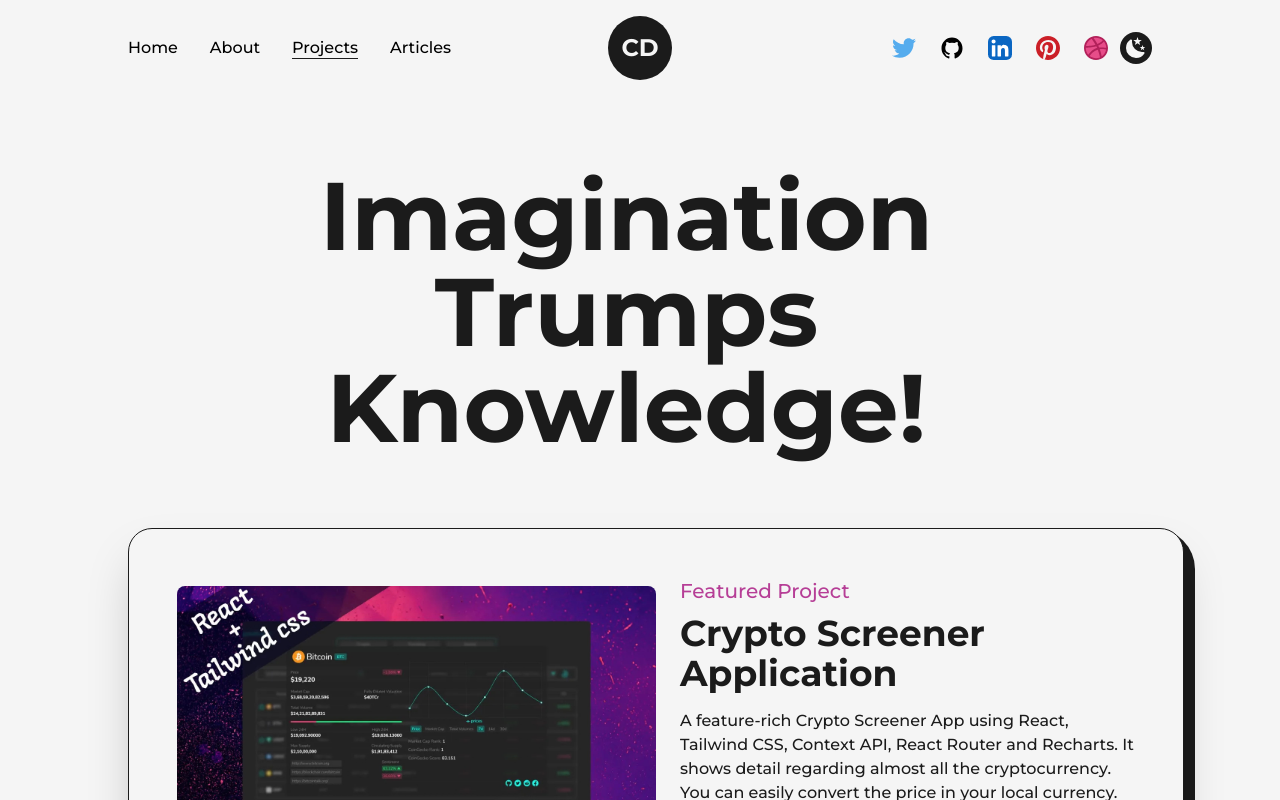
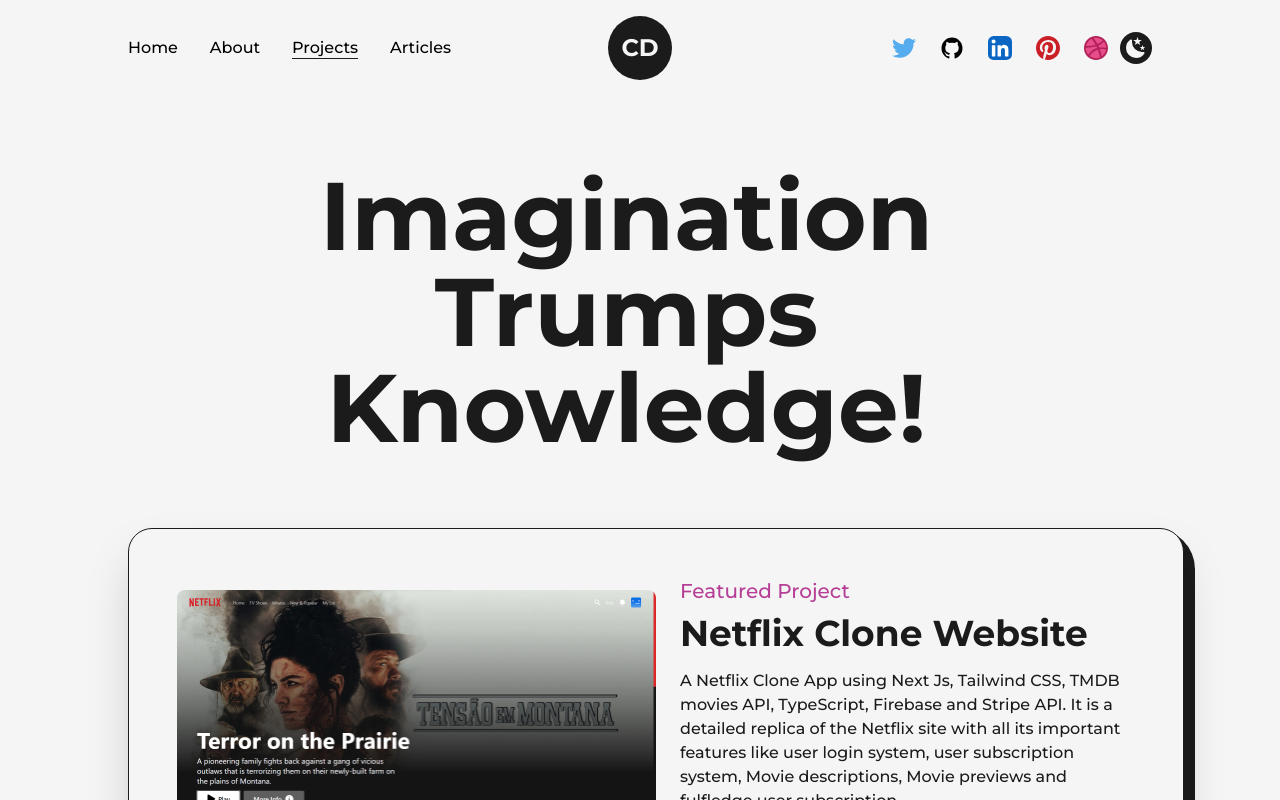
Before and after one commit to ChinmayDandekar/NextJs-Portfolio, a Next.js app: page /projects in a window 1280 px wide. Shown: the top 800 px of the page. Built offline with nearby package versions, Linux system fonts and the light colour scheme.

Commit message:
animation loading

```diff
--- a/src/components/TransitionEffect.jsx
+++ b/src/components/TransitionEffect.jsx
@@ -7,18 +7,18 @@
           <motion.div className='fixed top-0 bottom-0 right-full w-screen h-screen z-30 bg-primary'
             initial={{x:"100%", width:"100%"}}
               animate={{ x: "0%", width: "0%" }}
-              transition={{ duration: 0.8, ease: "easeInOut" }}
-              exit={{x:["0%","100%"],width:["0%","100%"]}}
+              transition={{ duration: 0.5, ease: "easeInOut" }}
+              exit={{x:["0%","100%"],width:["0%","100%"], duration:0.5}}
           />
           <motion.div className='fixed top-0 bottom-0 right-full w-screen h-screen z-20 bg-light'
             initial={{x:"100%", width:"100%"}}
               animate={{ x: "0%", width: "0%" }}
-              transition={{delay:0.2,duration:0.8, ease:"easeInOut"}}
+              transition={{delay:0.2,duration:0.5, ease:"easeInOut"}}
           />
           <motion.div className='fixed top-0 bottom-0 right-full w-screen h-screen z-10 bg-dark'
             initial={{x:"100%", width:"100%"}}
               animate={{ x: "0%", width: "0%" }}
-              transition={{delay:0.4, duration:0.8, ease:"easeInOut"}}
+              transition={{delay:0.4, duration:0.5, ease:"easeInOut"}}
           />
       </>
   )
--- a/src/pages/projects.jsx
+++ b/src/pages/projects.jsx
@@ -3,7 +3,7 @@
 import Layout from '@/components/Layout'
 import AnimatedText from '@/components/AnimatedText'
 import { GithubIcon } from '@/components/Icons'
-import project1 from "../../public/images/projects/crypto-screener-cover-image.jpg"
+import project1 from "../../public/images/projects/netflix-clone-ss.png"
 import Link from 'next/link'
 import Image from 'next/image'
 import { motion } from 'framer-motion'
@@ -29,6 +29,7 @@
                     priority
                     sizes="(max-width: 768px) 100vw, (max-width: 1200px) 50vw, 50vw"
                 />
+
             </Link>
             <div className='w-1/2 flex flex-col items-start justify-between pl-6 lg:w-full lg:pl-0 lg:pt-6'>
                 <span className='text-primary dark:text-primaryDark font-medium text-xl xs:text-base '>{type}</span>
@@ -108,12 +109,12 @@
                     <div className='grid grid-cols-12 gap-24 gap-y-32 xl:gap-x-16 lg:gap-x-8 md:gap-x-24 sm:gap-x-0 '>
                         <div className='col-span-12'>
                             <FeaturedProject
-                                title="Crypto Screener Application"
-                                summary="A feature-rich Crypto Screener App using React, Tailwind CSS, Context API, React Router and Recharts.
-                                        It shows detail regarding almost all the cryptocurrency. You can easily convert the price in your
-                                        local currency."
-                                link='/'
-                                github='/'
+                                title="Netflix Clone Website"
+                                summary="A Netflix Clone App using Next Js, Tailwind CSS, TMDB movies API, TypeScript, Firebase and Stripe API.
+                                        It is a detailed replica of the Netflix site with all its important features like user login system, user subscription system,
+                                        Movie descriptions, Movie previews and fulfledge user subscription."
+                                link='https://netflix-clone-yt-chinmaydandekar.vercel.app/'
+                                github='https://github.com/ChinmayDandekar/netflix-clone-yt'
                                 type="Featured Project"
                                 img={project1}
 
```
Also changed, not shown: public/images/projects/netflix-clone-ss.png (added).
